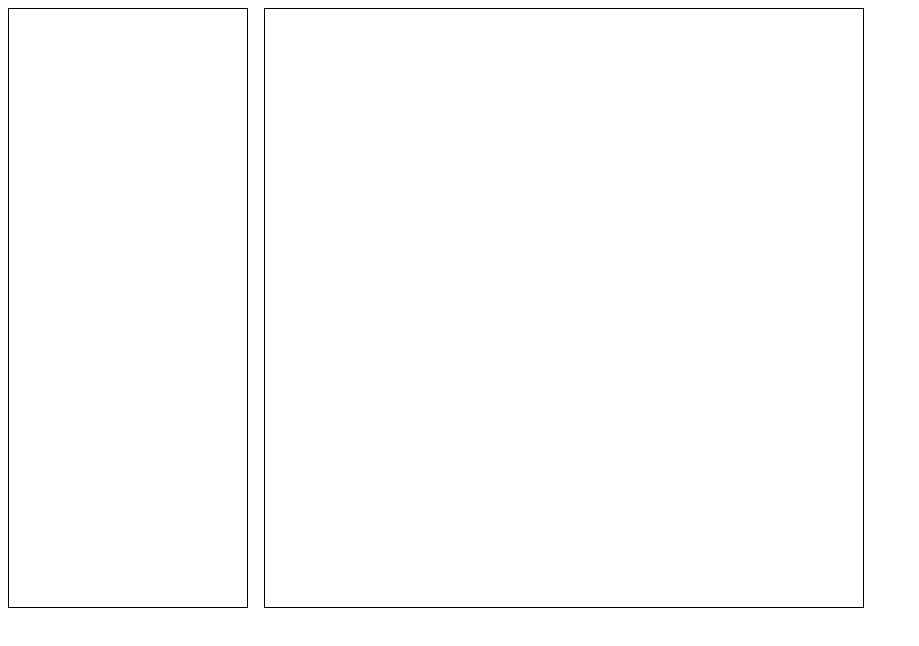
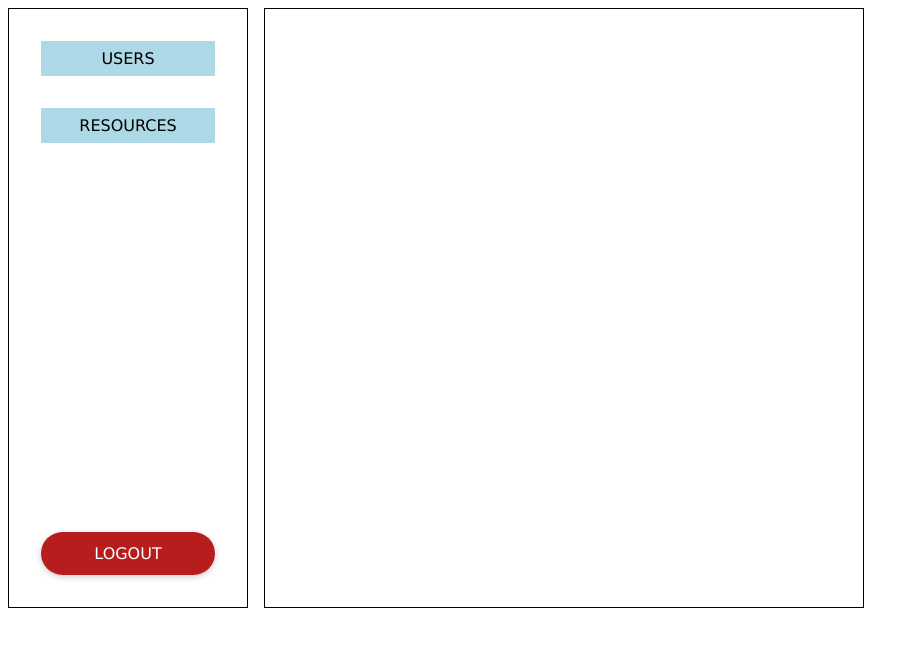
Before and after one commit to sara-vega91/ReqRes, an Angular app: page /dashboard in a window 1280 px wide. Shown: the top 646 px of the page, without its empty margins (0-919 px from the left). Built offline with nearby package versions, Linux system fonts and the light colour scheme.

Commit message:
rest service

```diff
--- a/src/app/components/nav-bar-component/nav-bar-component.html
+++ b/src/app/components/nav-bar-component/nav-bar-component.html
@@ -1 +1,14 @@
-<div class="navBar"></div>
+<div class="navBar">
+
+    <div class="actionButton">
+        <button id="users-btn" type="button" (click)="selectSelection('users')"> USERS </button>
+
+        <button id="resources-btn" type="button" (click)="selectSelection('resources')"> RESOURCES</button>
+    </div>
+
+    <div class="logOut">
+
+        <button id="logout-btn" type="button">LOGOUT</button>
+    </div>
+
+</div>
--- a/src/app/components/nav-bar-component/nav-bar-component.scss
+++ b/src/app/components/nav-bar-component/nav-bar-component.scss
@@ -10,4 +10,85 @@
     width: 240px; //Ancho típico de una barra de navegación
     height: 75vh; //Altura completa de la ventana del navegador
 
+
+    .actionButton {
+        display: flex;
+        flex-direction: column;
+        columns: 1;
+
+        padding: 1rem;
+        gap: 2rem;
+
+
+
+        #users-btn {
+            background-color: lightblue;
+            border-radius: 50pxs;
+            border: none;
+            padding: 0.5rem;
+            cursor: pointer;
+            font-size: 1rem;
+            font-family: Verdana, Geneva, Tahoma, sans-serif, Times, serif;
+        }
+
+        #users-btn:hover {
+            background-color: deepskyblue;
+            color: white;
+            font-weight: bold;
+            font-style: italic;
+            font-size: 20px;
+        }
+
+        #resources-btn {
+            background-color: lightblue;
+            border: none;
+            padding: 0.5rem;
+            cursor: pointer;
+            font-size: 1rem;
+            font-family: Verdana, Geneva, Tahoma, sans-serif;
+        }
+
+        #resources-btn:hover {
+            background-color: deepskyblue;
+            color: white;
+            font-weight: bold;
+            font-style: italic;
+        }
+    }
+
+    .logOut {
+        display: flex;
+        flex-direction: column;
+        height: 100%;
+        justify-content: flex-end;
+        padding: 1rem;
+
+        #logout-btn {
+
+            display: inline-block;
+            background-color: rgb(184, 29, 29);
+            border-radius: 999px;
+            border: none;
+            padding: 0.75rem 1.2rem;
+            cursor: pointer;
+            font-size: 1rem;
+            font-family: Verdana, Geneva, Tahoma, sans-serif;
+            color: white;
+            width: auto;
+            transition: background-color 0.3s, transform 0.2s;
+            box-shadow: 0 2px 6px rgba(0, 0, 0, 0.2);
+
+
+            &:hover {
+                background-color: rgb(220, 53, 69);
+                transform: scaleX(0.55); // se “estrecha” suavemente
+                box-shadow: 0 4px 10px rgba(0, 0, 0, 0.25);
+            }
+
+            &:active {
+                transform: translateY(0);
+                box-shadow: 0 1px 3px rgba(0, 0, 0, 0.2);
+            }
+        }
+    }
 }
--- a/src/app/components/nav-bar-component/nav-bar-component.ts
+++ b/src/app/components/nav-bar-component/nav-bar-component.ts
@@ -1,4 +1,5 @@
-import { Component } from '@angular/core';
+import { Component, Output, EventEmitter } from '@angular/core';
+
 
 @Component({
   selector: 'app-nav-bar-component',
@@ -8,4 +9,11 @@ import { Component } from '@angular/core';
 })
 export class NavBarComponent {
 
+  // @Output - envíamos la sección seleccionada al padre.
+
+  @Output() sectionChange = new EventEmitter<'users' | 'resources'>();
+
+  selectSelection(section: 'users' | 'resources') {
+    this.sectionChange.emit(section); //Emite el evento al padre
+  }
 }
```
Also changed, not shown: src/app/model/unknownResource-model.ts (added, +8 -0 lines), src/app/model/users-model.ts (added, +8 -0 lines), src/app/services/rest/rest-service.ts (added, +46 -0 lines), 1 other file (tests, documents, lock files or other folders).
